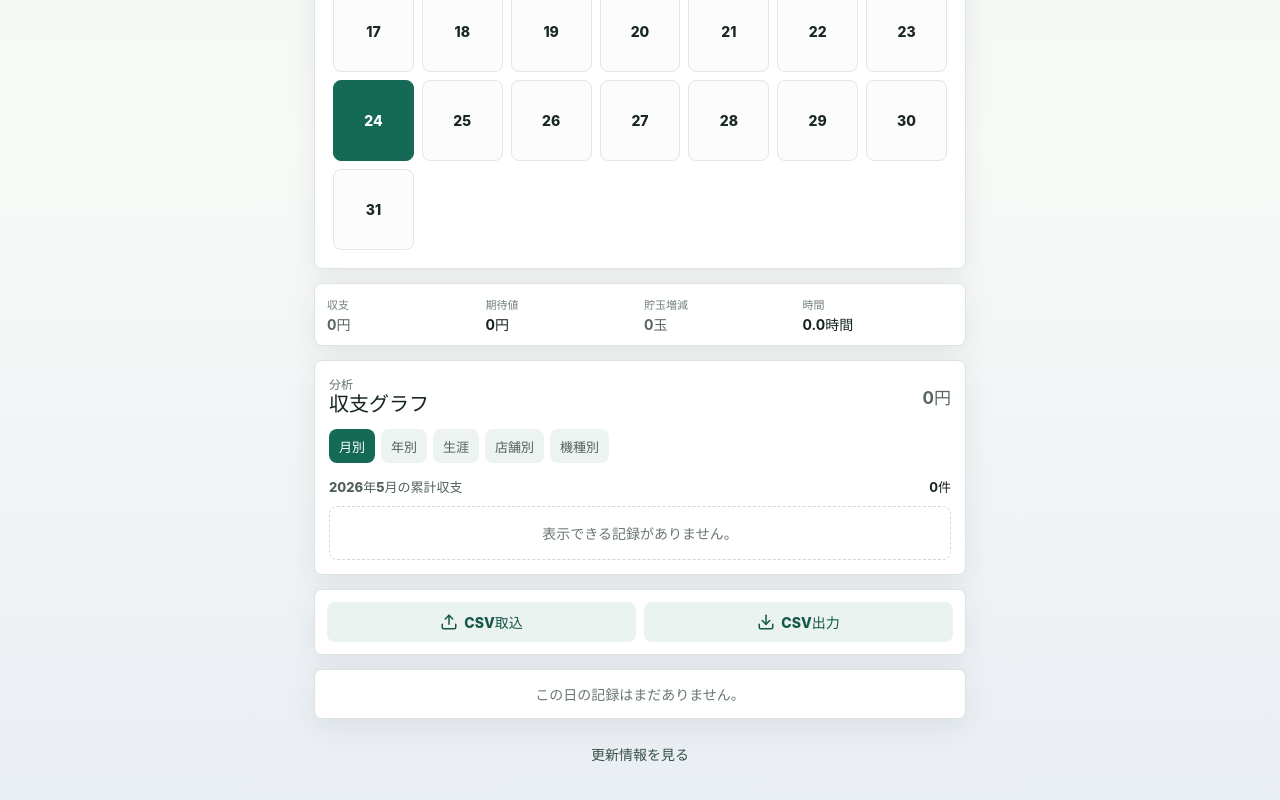
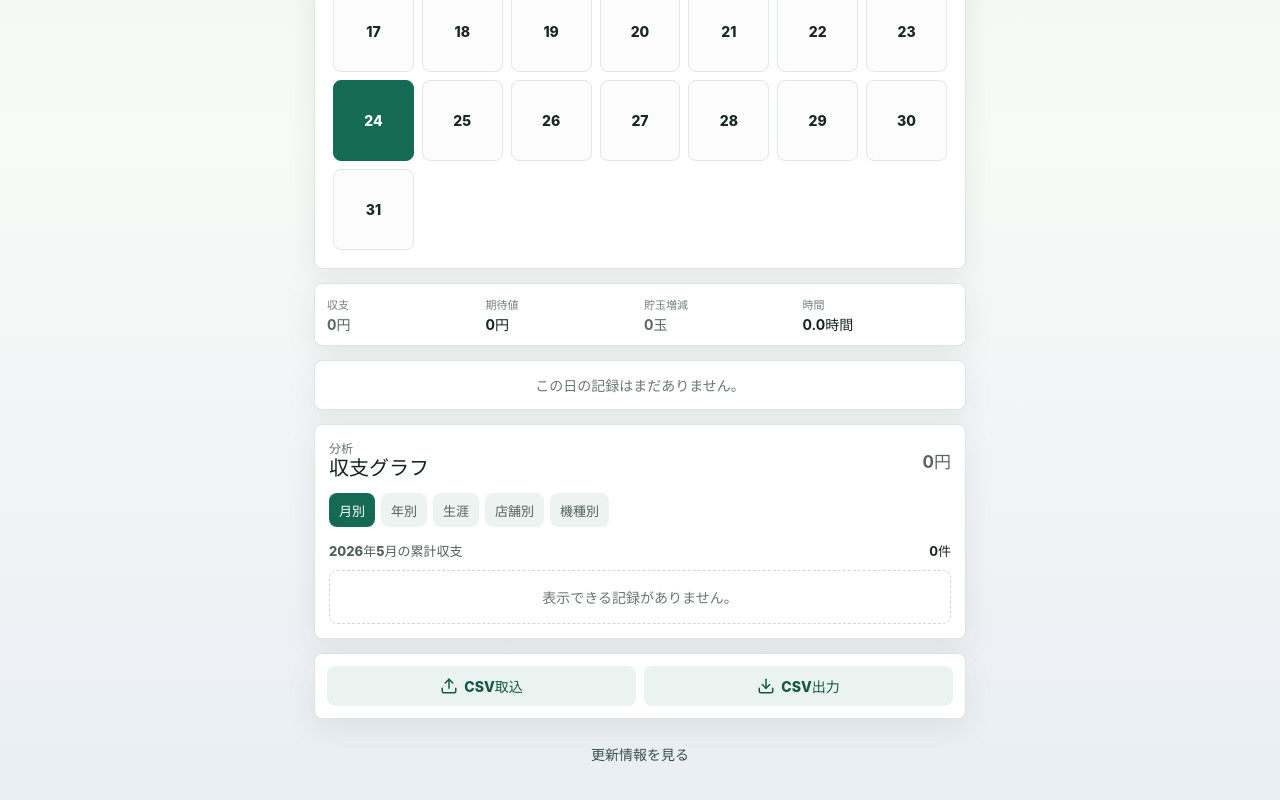
Before and after one commit to umedademu/shushi, a React (Vite) app in the folder app/: page / in a window 1280 px wide. Shown: the part 488-1288 px from the top of the page. Built offline with nearby package versions, Linux system fonts and the light colour scheme.

Commit message:
Reorder selected day sections

```diff
--- a/app/src/App.css
+++ b/app/src/App.css
@@ -46,6 +46,31 @@ button {
 .dashboard-left,
 .dashboard-right {
   min-width: 0;
+}
+
+.dashboard-right {
+  display: flex;
+  flex-direction: column;
+}
+
+.summary-grid {
+  order: 1;
+}
+
+.record-list {
+  order: 2;
+}
+
+.chart-panel {
+  order: 3;
+}
+
+.csv-panel {
+  order: 4;
+}
+
+.updates-button {
+  order: 5;
 }
 
 h1,
--- a/app/src/App.tsx
+++ b/app/src/App.tsx
@@ -179,6 +179,11 @@ const updateItems = [
     title: "PC表示を幅広の1列に変更",
     body: "PC表示でも縦1列にし、カレンダーの日別収支はk表記ではなく円単位の数字で表示するようにしました。",
   },
+  {
+    date: "2026-05-24",
+    title: "日別表示の順番を変更",
+    body: "カレンダー下の表示を、日別集計、稼働カード、収支グラフの順に並ぶようにしました。",
+  },
 ];
 
 const chartModes: Array<{ key: ChartMode; label: string }> = [
```
Also changed, not shown: 2 other files (tests, documents, lock files or other folders).
